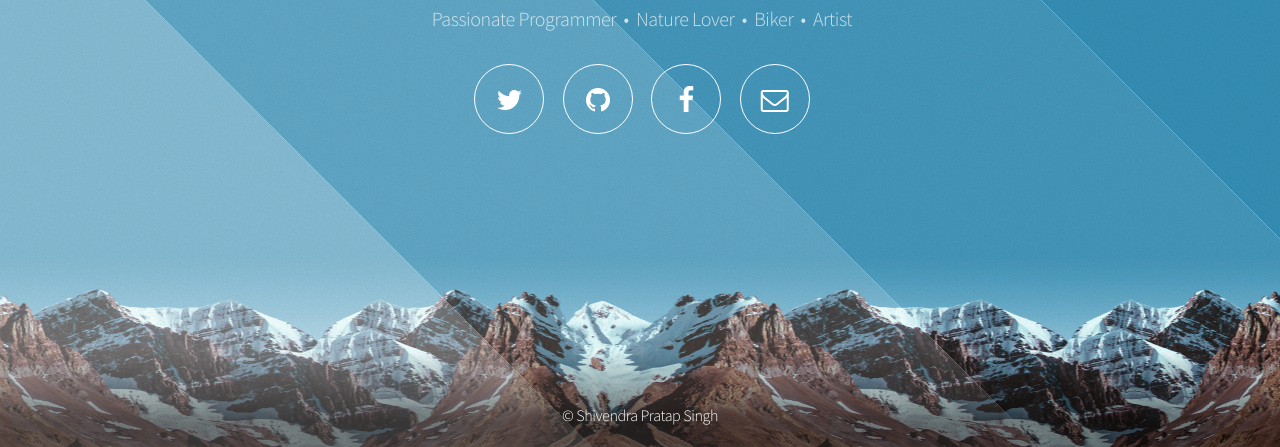
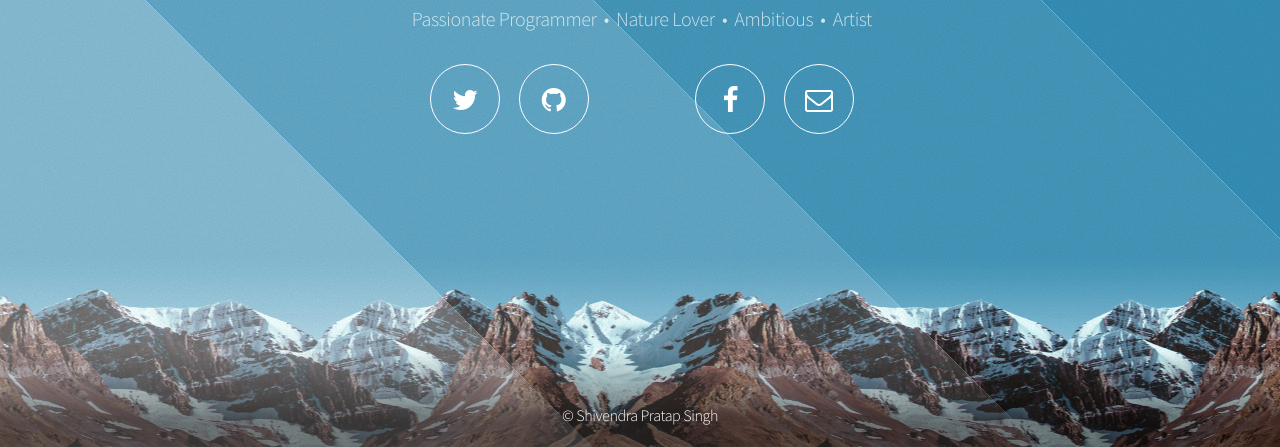
Before and after one commit to sitanshusingh01/Profile, a plain HTML site: page index.html in a window 1280 px wide. Shown: the part 353-800 px from the top of the page. Drawn offline with Linux system fonts and the light colour scheme.

Commit message:
profile changed

```diff
--- a/index.html
+++ b/index.html
@@ -23,11 +23,12 @@
 				<!-- Header -->
 					<header id="header">
 						<h1>Shivendra Pratap Singh</h1>
-						<p>Passionate Programmer &nbsp;&bull;&nbsp; Nature Lover &nbsp;&bull;&nbsp; Biker &nbsp;&bull;&nbsp; Artist</p>
+						<p>Passionate Programmer &nbsp;&bull;&nbsp; Nature Lover &nbsp;&bull;&nbsp; Ambitious &nbsp;&bull;&nbsp; Artist</p>
 						<nav>
 							<ul>
 								<li><a href="https://twitter.com/shivendraps3" class="icon fa-twitter"><span class="label">Twitter</span></a></li>
 								<li><a href="https://github.com/shivendra-it" class="icon fa-github"><span class="label">Github</span></a></li>
+								<li><a href="https://www.stackoverflow.com/users/5154802/shivendra-pratap-singh" class="icon fa-stackoverflow"><span class="label">stackoverflow</span></a></li>
 								<li><a href="https://www.facebook.com/shivendraps3" class="icon fa-facebook"><span class="label">Facebook</span></a></li>
 								<li><a href="mailto:shivendraps15@gmail.com" class="icon fa-envelope-o"><span class="label">Email</span></a></li>
 							</ul>
```
